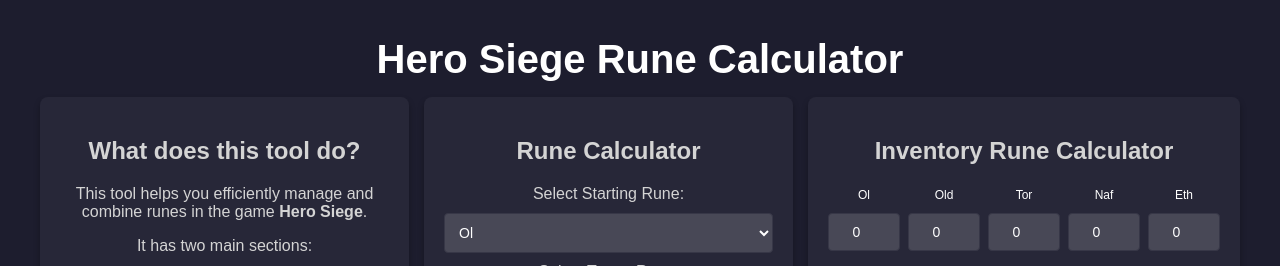
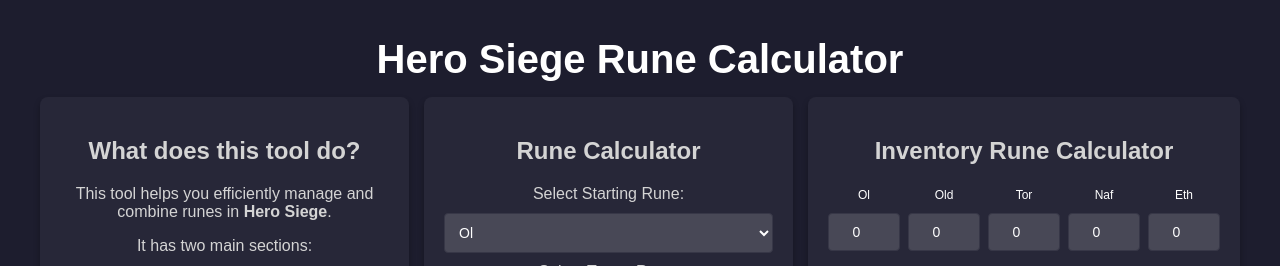
Before and after one commit to cubihub/hs2runecalc, a plain HTML site: page index.html in a window 1280 px wide. Shown: the top 266 px of the page. Drawn offline with Linux system fonts and the light colour scheme.

Commit message:
Update index.html

```diff
--- a/index.html
+++ b/index.html
@@ -119,7 +119,7 @@
     <!-- Explanation Section -->
     <div class="explanation">
       <h2>What does this tool do?</h2>
-      <p>This tool helps you efficiently manage and combine runes in the game <strong>Hero Siege</strong>.</p>
+      <p>This tool helps you efficiently manage and combine runes in <strong>Hero Siege</strong>.</p>
       <p>It has two main sections:</p>
       <ul>
         <li><strong>Rune Calculator:</strong> Select a starting rune and a target rune to calculate how many runes you need to craft the target rune.</li>
```
